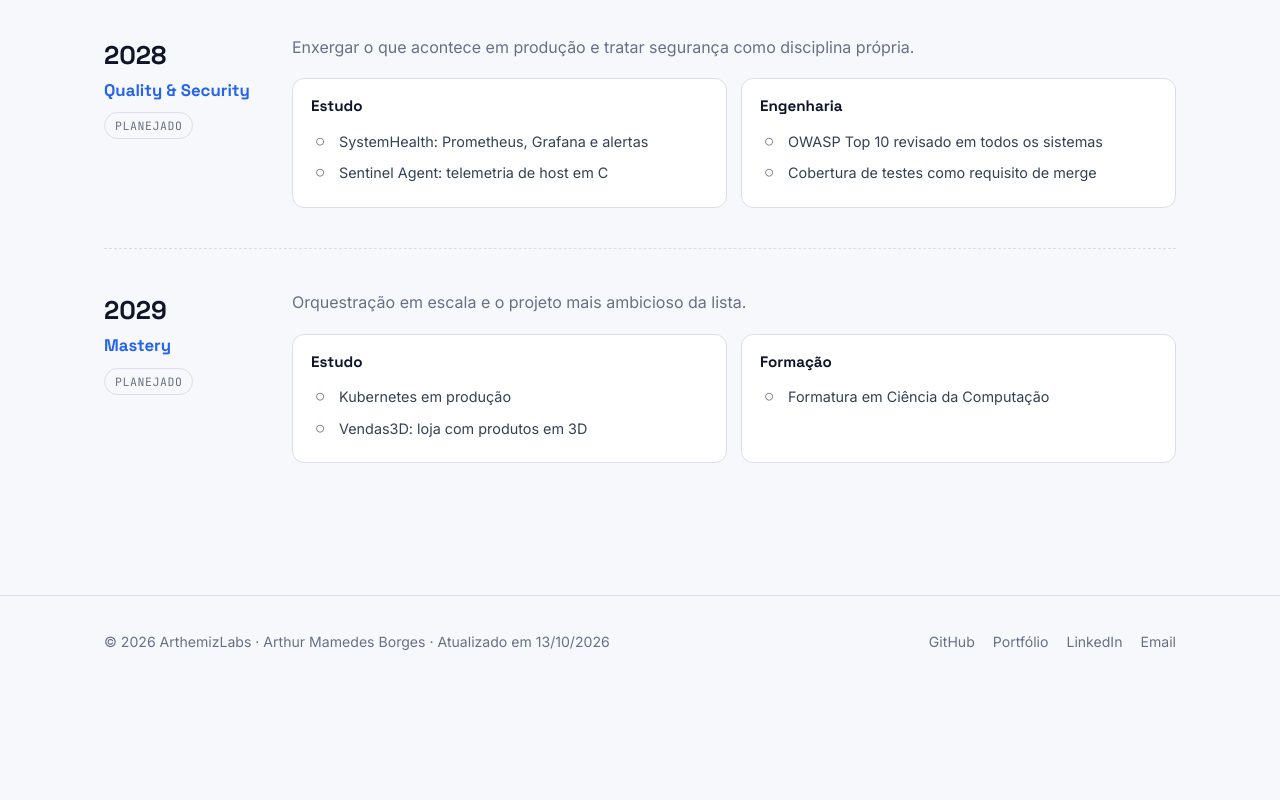
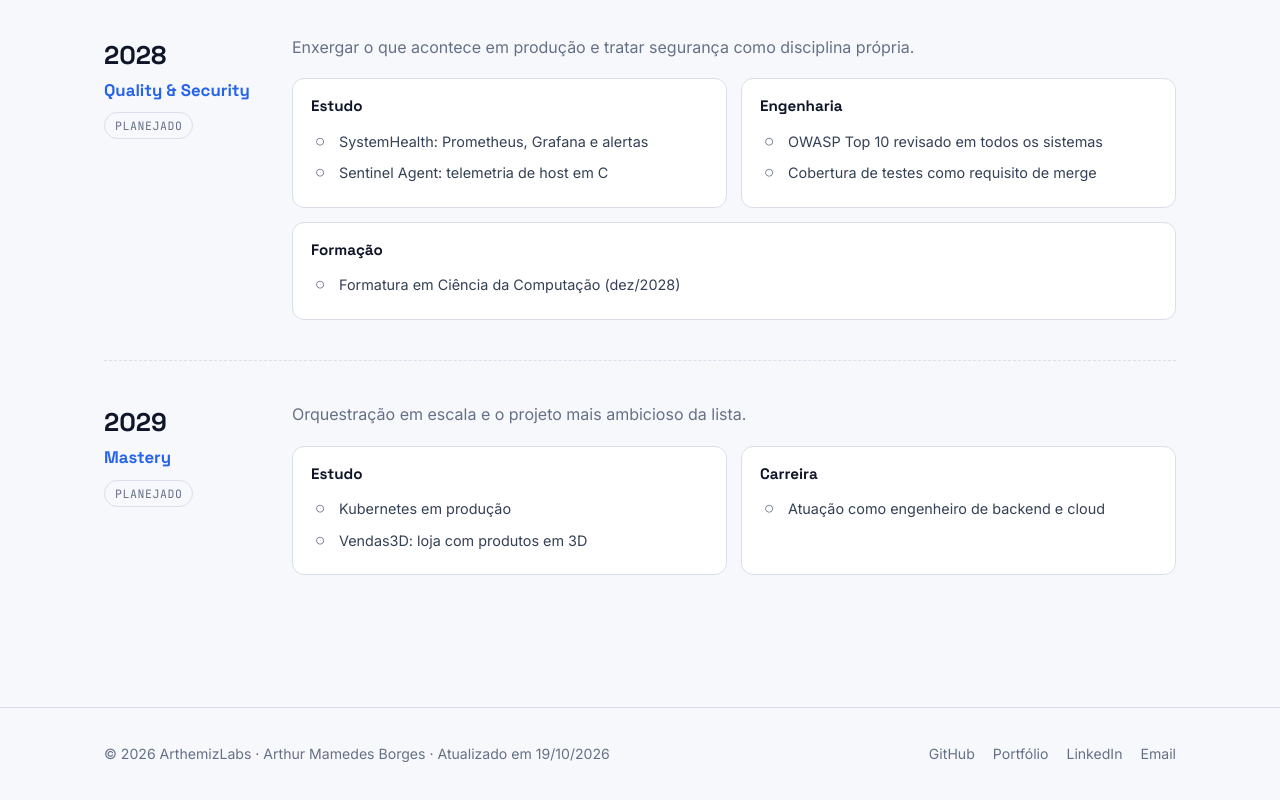
Before and after one commit to ArthemizLabs/.github, a plain HTML site: page site/roadmap.html in a window 1280 px wide. Shown: the part 1171-1971 px from the top of the page. Before the commit the page ends 1859 px from the top, so only its background shows below. Drawn offline with Linux system fonts and the light colour scheme.

Commit message:
fix(site): move graduation to dec 2028 and refresh last updated date

```diff
--- a/site/assets/style.css
+++ b/site/assets/style.css
@@ -250,6 +250,7 @@ code { font-family: var(--font-mono); font-size: 0.88em; background: var(--accen
 .year-side .badge { display: inline-block; margin-top: 12px; }
 .year-body > p { color: var(--muted); margin-bottom: 18px; }
 .milestones { display: grid; grid-template-columns: repeat(2, 1fr); gap: 14px; }
+.milestone:last-child:nth-child(odd) { grid-column: 1 / -1; }
 .milestone { background: var(--surface); border: 1px solid var(--border); border-radius: 12px; padding: 18px; }
 .milestone h3 { font-size: 0.95rem; margin-bottom: 10px; }
 .milestone li { display: flex; gap: 10px; font-size: 0.9rem; padding: 4px 0; }
--- a/site/roadmap.html
+++ b/site/roadmap.html
@@ -27,7 +27,7 @@
         <a href="architecture.html"><span data-lang="pt">Arquitetura</span><span data-lang="en">Architecture</span></a>
         <a href="roadmap.html" aria-current="page">Roadmap</a>
       </nav>
-      <span class="updated" title="Última atualização"><span data-lang="pt">Atualizado em 13/10/2026</span><span data-lang="en">Updated Oct 13, 2026</span></span>
+      <span class="updated" title="Última atualização"><span data-lang="pt">Atualizado em 19/10/2026</span><span data-lang="en">Updated Oct 19, 2026</span></span>
       <button class="lang-toggle" type="button" id="lang-toggle" aria-label="Mudar idioma / Change language">
         <span class="lang-opt" data-opt="pt">PT</span><span class="lang-sep">/</span><span class="lang-opt" data-opt="en">EN</span>
       </button>
@@ -134,6 +134,12 @@
                   <li><span class="st st-plan">○</span><span><span data-lang="pt">Cobertura de testes como requisito de merge</span><span data-lang="en">Test coverage as a merge requirement</span></span></li>
                 </ul>
               </div>
+              <div class="milestone">
+                <h3><span data-lang="pt">Formação</span><span data-lang="en">Education</span></h3>
+                <ul>
+                  <li><span class="st st-plan">○</span><span><span data-lang="pt">Formatura em Ciência da Computação (dez/2028)</span><span data-lang="en">Computer Science degree (Dec 2028)</span></span></li>
+                </ul>
+              </div>
             </div>
           </div>
         </div>
@@ -155,9 +161,9 @@
                 </ul>
               </div>
               <div class="milestone">
-                <h3><span data-lang="pt">Formação</span><span data-lang="en">Education</span></h3>
+                <h3><span data-lang="pt">Carreira</span><span data-lang="en">Career</span></h3>
                 <ul>
-                  <li><span class="st st-plan">○</span><span><span data-lang="pt">Formatura em Ciência da Computação</span><span data-lang="en">Computer Science degree</span></span></li>
+                  <li><span class="st st-plan">○</span><span><span data-lang="pt">Atuação como engenheiro de backend e cloud</span><span data-lang="en">Working as a backend and cloud engineer</span></span></li>
                 </ul>
               </div>
             </div>
@@ -169,7 +175,7 @@
 
   <footer class="footer">
     <div class="wrap footer-inner">
-      <span>© 2026 ArthemizLabs · Arthur Mamedes Borges · <span class="updated-foot"><span data-lang="pt">Atualizado em 13/10/2026</span><span data-lang="en">Updated Oct 13, 2026</span></span></span>
+      <span>© 2026 ArthemizLabs · Arthur Mamedes Borges · <span class="updated-foot"><span data-lang="pt">Atualizado em 19/10/2026</span><span data-lang="en">Updated Oct 19, 2026</span></span></span>
       <nav class="footer-links" aria-label="Links">
         <a href="https://github.com/ArthemizLabs">GitHub</a>
         <a href="https://portfolio.arthemiz.com.br"><span data-lang="pt">Portfólio</span><span data-lang="en">Portfolio</span></a>
```
Also changed, not shown: site/architecture.html (+2 -2 lines), site/index.html (+4 -4 lines), 1 other file.
